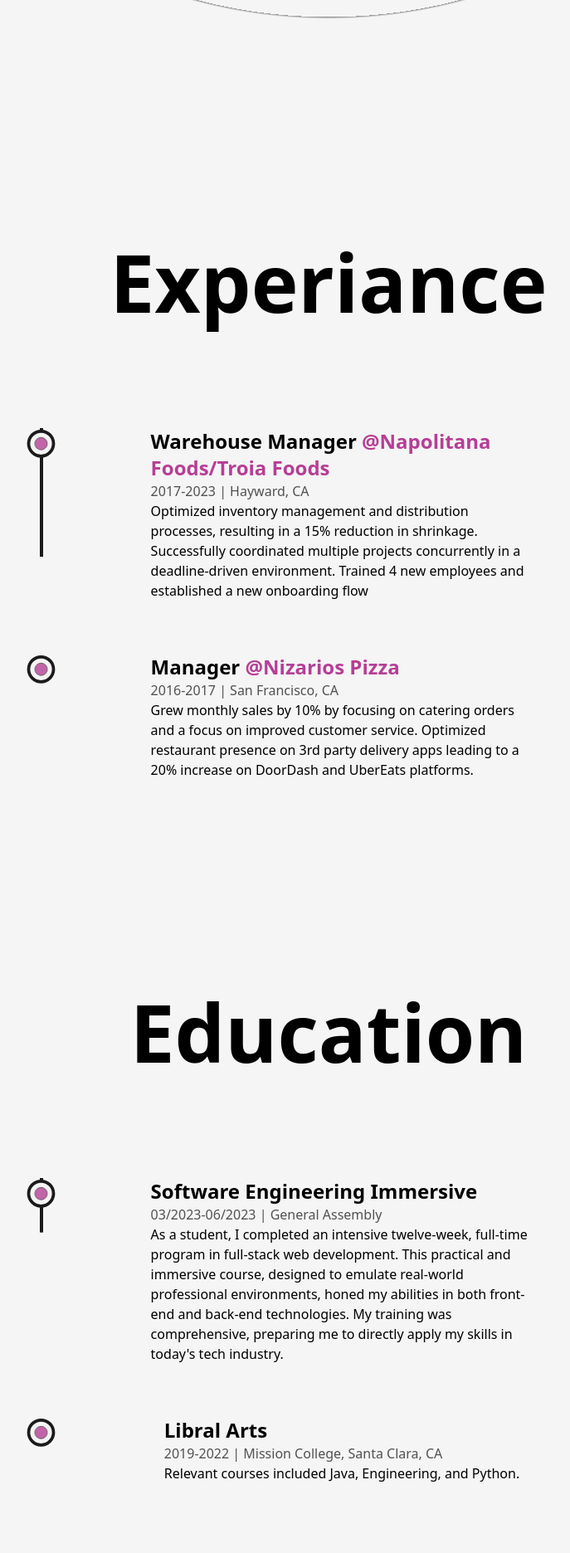
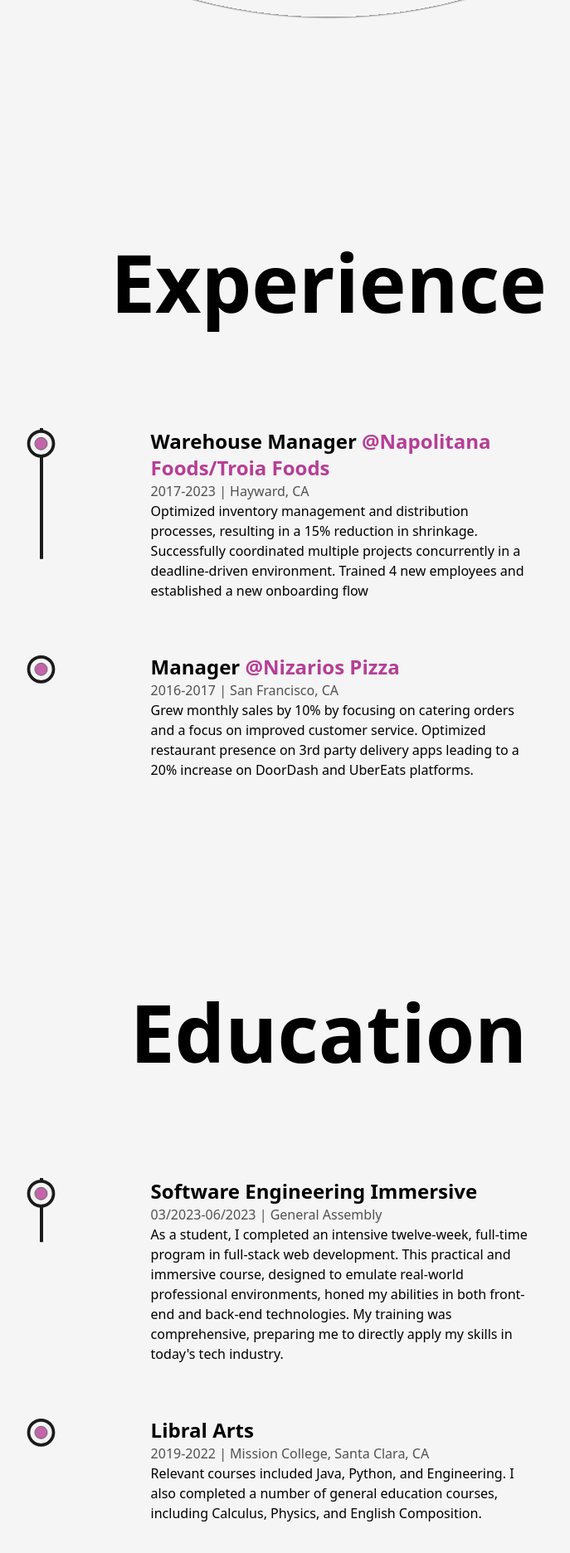
Before and after one commit to codebucks27/Next.js-Developer-Portfolio-Starter-Code, a Next.js app: page /about in a window 1280 px wide. Shown: the part 2312-4184 px from the top of the page at 83% size, without its empty margins (244-931 px from the left). Built offline with nearby package versions, Linux system fonts and the light colour scheme.

Commit message:
fixed a few thing with experience

```diff
--- a/src/components/Education.js
+++ b/src/components/Education.js
@@ -60,7 +60,7 @@ const Education = () => {
             type="Libral Arts"
             time="2019-2022"
             place="Mission College, Santa Clara, CA"
-            info="Relevant courses included Java, Engineering, and Python."
+            info="Relevant courses included Java, Python, and Engineering. I also completed a number of general education courses, including Calculus, Physics, and English Composition."
             />
         </ul>
       </div>
--- a/src/components/Experiance.js
+++ b/src/components/Experiance.js
@@ -29,7 +29,7 @@ const Details = ({ position, company, companyLink, time, address, work }) => {
 
 }
 
-const Experiance = () => {
+const Experience = () => {
   const ref = useRef(null);
   const { scrollYProgress } = useScroll(
     {
@@ -40,7 +40,7 @@ const Experiance = () => {
   return (
     <div className="my-64">
       <h2 className="font-bold text-8xl mb-32 w-full text-center">
-        Experiance
+        Experience
       </h2>
 
       <div ref={ref} className="w-[75%] mx-auto relative">
@@ -75,4 +75,4 @@ const Experiance = () => {
   )
 }
 
-export default Experiance;
+export default Experience;
```
